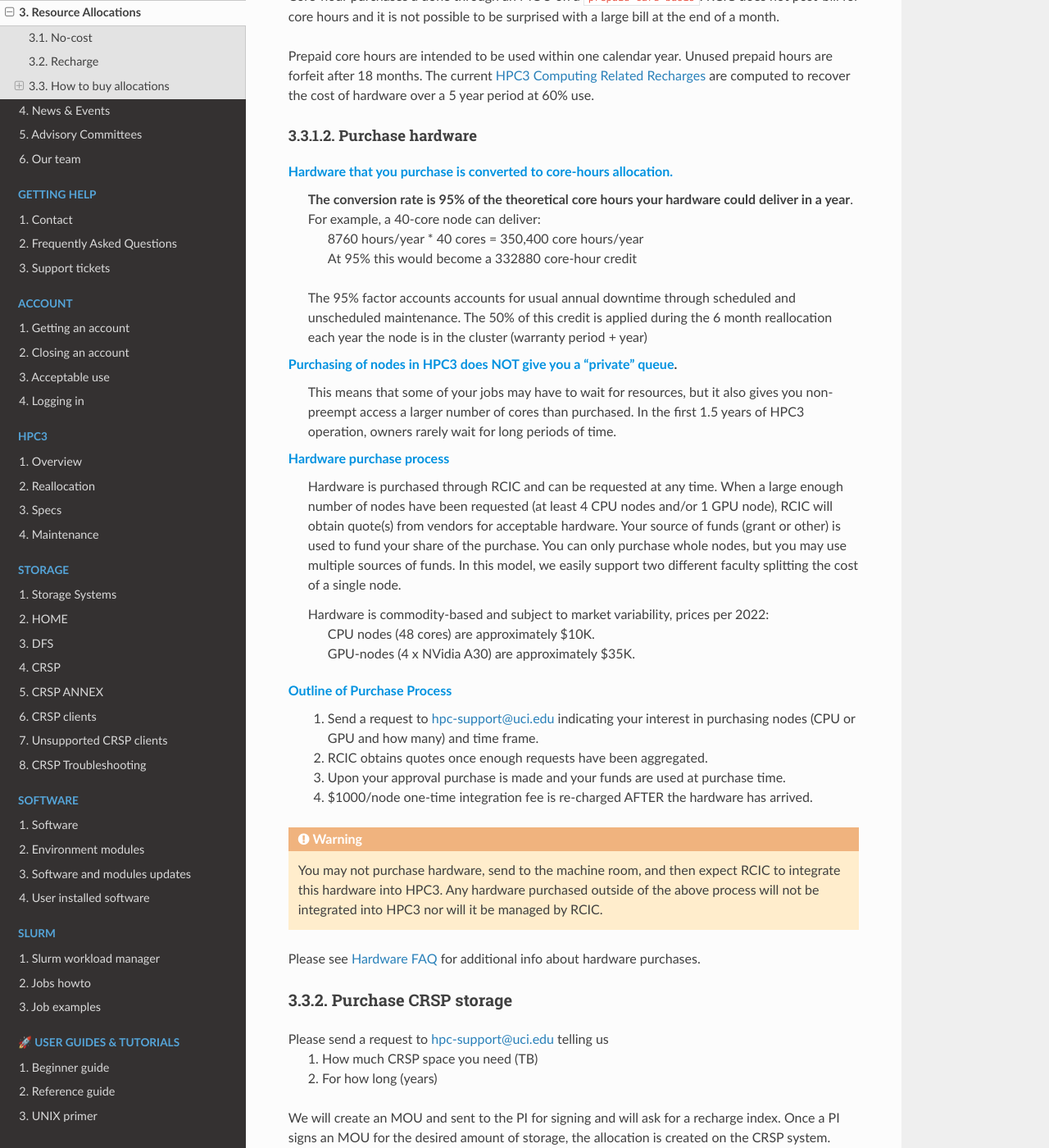
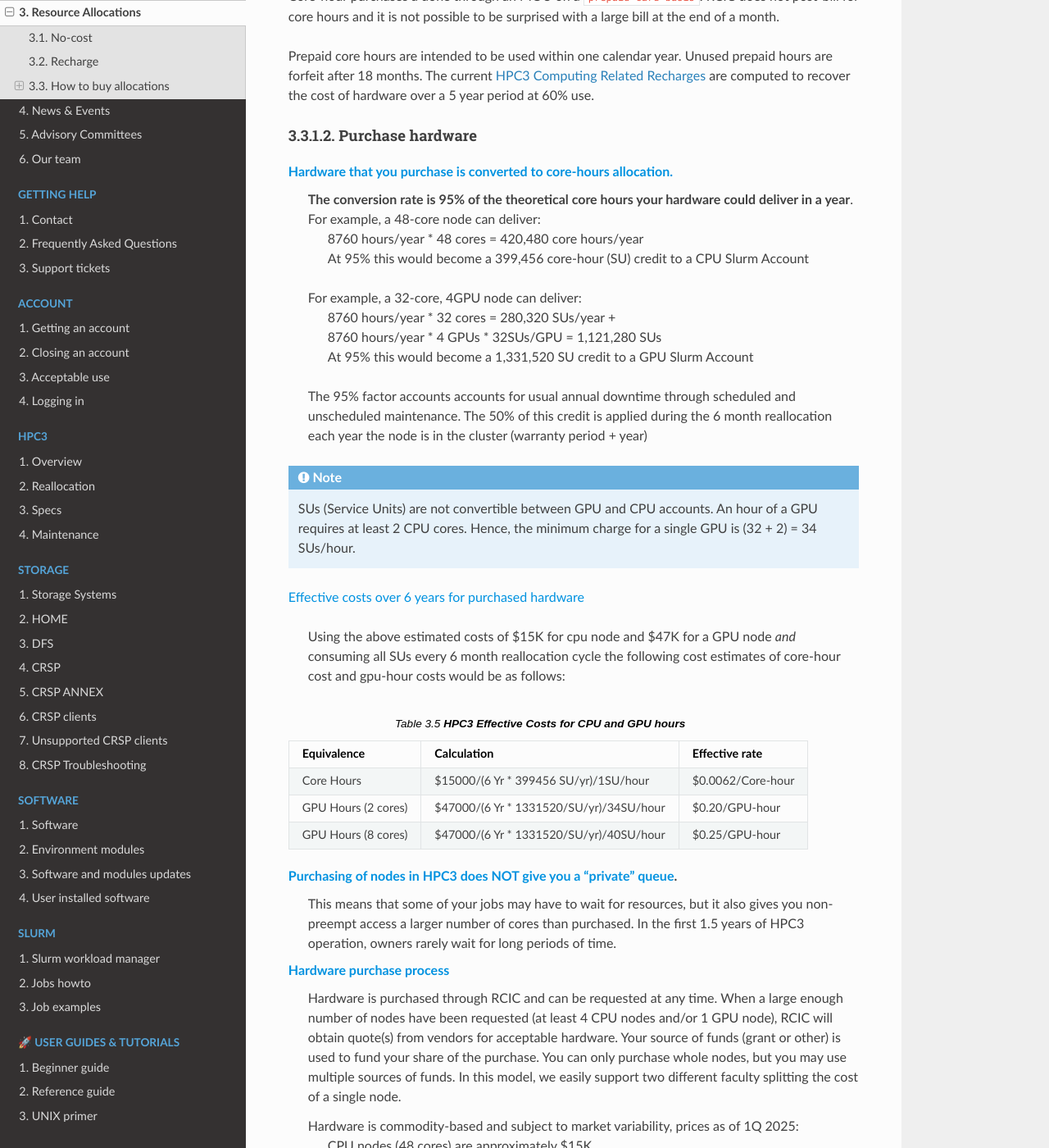
Before and after one commit to RCIC-UCI-Public/website-rcic, a Sphinx documentation site: the page built from docs/source/about/allocations.rst, in a window 1280 px wide and 1400 px high, scrolled down 3162 px. Shown: the whole window at 82% size. Built offline with Sphinx 7.4.7 and the Read the Docs theme 3.1.0, drawn with Linux system fonts in a browser that asks for light colours; some of the changed text lies outside the part shown.

```diff
--- a/docs/source/about/allocations.rst
+++ b/docs/source/about/allocations.rst
@@ -54,13 +54,13 @@
    +==================+========================+====================+==================+=================+
    | **HPC3**         | 100000 [2]_ core-hrs   | Every 6 months     | Cycle Purchase   | $.01/core-hr    |
    |                  |                        |                    |                  |                 |
-   | CPU hours        |                        |                    | Hardware Purchase| ~$10K/node      |
+   | CPU hours        |                        |                    | Hardware Purchase| ~$15K/node      |
    +------------------+------------------------+--------------------+------------------+-----------------+
    | **HPC3**         | 1000 [3]_  GPU-hrs     | Every 6 months     | Cycle Purchase   | $.32/core-hr    |
    |                  |                        |                    |                  |                 |
-   | GPU hours        |                        |                    | Hardware Purchase| ~$35K/node      |
+   | GPU hours        |                        |                    | Hardware Purchase| ~$47K/node      |
    +------------------+------------------------+--------------------+------------------+-----------------+
-   | **CRSP storage** | 1 TB                   |  Never Expires     | TB/year          | $60/TB/Year     |
+   | **CRSP storage** | 1 TB                   |  Never Expires     | TB/year          | $50/TB/Year     |
    +------------------+------------------------+--------------------+------------------+-----------------+
    | **DFS storage**  | N/A                    |  N/A               | TB/ 5 years      | $100/TB/5 Years |
    +------------------+------------------------+--------------------+------------------+-----------------+
@@ -124,8 +124,8 @@
    | Server        | $1000               | One-time           | Researcher-owned server                         |
    | installation  |                     |                    | can be added to HPC3                            |
    +---------------+---------------------+--------------------+-------------------------------------------------+
-   | Server        | ~$10K/CPU or        | Equipment warranty | Hardware purchases add capacity for the owner.  |
-   | purchase      | ~$35K/CPU+GPU node  | plus 1 year        | Prices are estimates. Exact pricing depends on  |
+   | Server        | ~$15K/CPU or        | Equipment warranty | Hardware purchases add capacity for the owner.  |
+   | purchase      | ~$47K/CPU+GPU node  | plus 1 year        | Prices are estimates. Exact pricing depends on  |
    |               |                     |                    | node confdiguration and time of purchase.       |
    +---------------+---------------------+--------------------+-------------------------------------------------+
    | CPU hours     | $0.01/core-hour     | Minimum:           | Prepaid core-hours valid                        |
@@ -181,13 +181,41 @@
 
 :bluelight:`Hardware that you purchase is converted to core-hours allocation.`
   | **The conversion rate is 95% of the theoretical core hours your hardware could deliver in a year**.
-  | For example, a 40-core node can deliver:
-  |         8760 hours/year * 40 cores = 350,400 core hours/year
-  |         At 95% this would become a 332880 core-hour credit
+  | For example, a 48-core node can deliver:
+  |         8760 hours/year * 48 cores = 420,480 core hours/year
+  |         At 95% this would become a 399,456 core-hour (SU) credit to a CPU Slurm Account
+  |
+  | For example, a 32-core, 4GPU  node can deliver:
+  |         8760 hours/year * 32 cores = 280,320 SUs/year +
+  |         8760 hours/year * 4 GPUs * 32SUs/GPU = 1,121,280 SUs
+  |         At 95% this would become a 1,331,520 SU credit to a GPU Slurm Account
 
   The 95% factor accounts accounts for usual annual downtime through scheduled
   and unscheduled maintenance.  The 50% of this credit is applied during the
   6 month reallocation each year the node is in the cluster (warranty period + year)
+
+.. note:: SUs (Service Units) are not convertible between GPU and CPU accounts. An hour of a GPU requires at least
+          2 CPU cores. Hence, the minimum charge for a single GPU is (32 + 2) = 34 SUs/hour.
+
+
+:bluelight:`Effective costs over 6 years for purchased hardware`
+
+  Using the above estimated costs of $15K for cpu node and  $47K for a GPU node *and* consuming all SUs every 6
+  month reallocation cycle the following cost estimates of core-hour cost and gpu-hour costs would be as follows:
+
+.. _effective costs:
+
+.. table:: **HPC3 Effective Costs for CPU and GPU hours**
+
+   +---------------------+-----------------------------------------+--------------------------------+
+   | Equivalence         |   Calculation                           | Effective rate                 |
+   +=====================+=========================================+================================+
+   | Core Hours          | $15000/(6 Yr * 399456 SU/yr)/1SU/hour   | $0.0062/Core-hour              |
+   +---------------------+-----------------------------------------+--------------------------------+
+   | GPU Hours (2 cores) | $47000/(6 Yr * 1331520/SU/yr)/34SU/hour | $0.20/GPU-hour                 |
+   +---------------------+-----------------------------------------+--------------------------------+
+   | GPU Hours (8 cores) | $47000/(6 Yr * 1331520/SU/yr)/40SU/hour | $0.25/GPU-hour                 |
+   +---------------------+-----------------------------------------+--------------------------------+
 
 :bluelight:`Purchasing of nodes in HPC3 does NOT give you a "private" queue`.
   This means that some of your jobs may have to wait for resources, but it also gives
@@ -203,9 +231,9 @@
   purchase whole nodes, but you may use multiple sources of funds. In this
   model, we easily support two different faculty splitting the cost of a single node.
 
-  | Hardware is commodity-based and subject to market variability, prices per 2022:
-  |     CPU nodes (48 cores) are approximately $10K.
-  |     GPU-nodes (4 x NVidia A30) are approximately $35K.
+  | Hardware is commodity-based and subject to market variability, prices as of 1Q 2025:
+  |     CPU nodes (48 cores) are approximately $15K.
+  |     GPU-nodes (4 x NVidia L40S) are approximately $47K.
 
 :bluelight:`Outline of Purchase Process`
   1. Send a request to hpc-support@uci.edu indicating your interest in purchasing
@@ -241,9 +269,10 @@
 
 | Please send a request to hpc-support@uci.edu telling us
 |   1. How much DFS space you need (TB)
-|   2. For how long (years)
+|   2. If this is your first DFS purchase, then the initial term is 5 years.
+|   3. If you have existing DFS quota, then then additional quota is priced at $20/TB/Year.  The PI has the choice of a) extending existing quota 5 years or b) Setting the expiration data of new quota to co-terminate with the existing quota end-date
 
-We will create an MOU and sent to the PI for signing and will ask for a recharge index.
+We will create an MOU and sent to the PI for signing and will ask for a recharge account.
 Once a PI signs an MOU for the desired amount of storage, the allocation is created
 on one of the DFS systems.
 
```
Also changed, not shown: other parts of docs/source/about/allocations.rst (+1 -1 lines).
